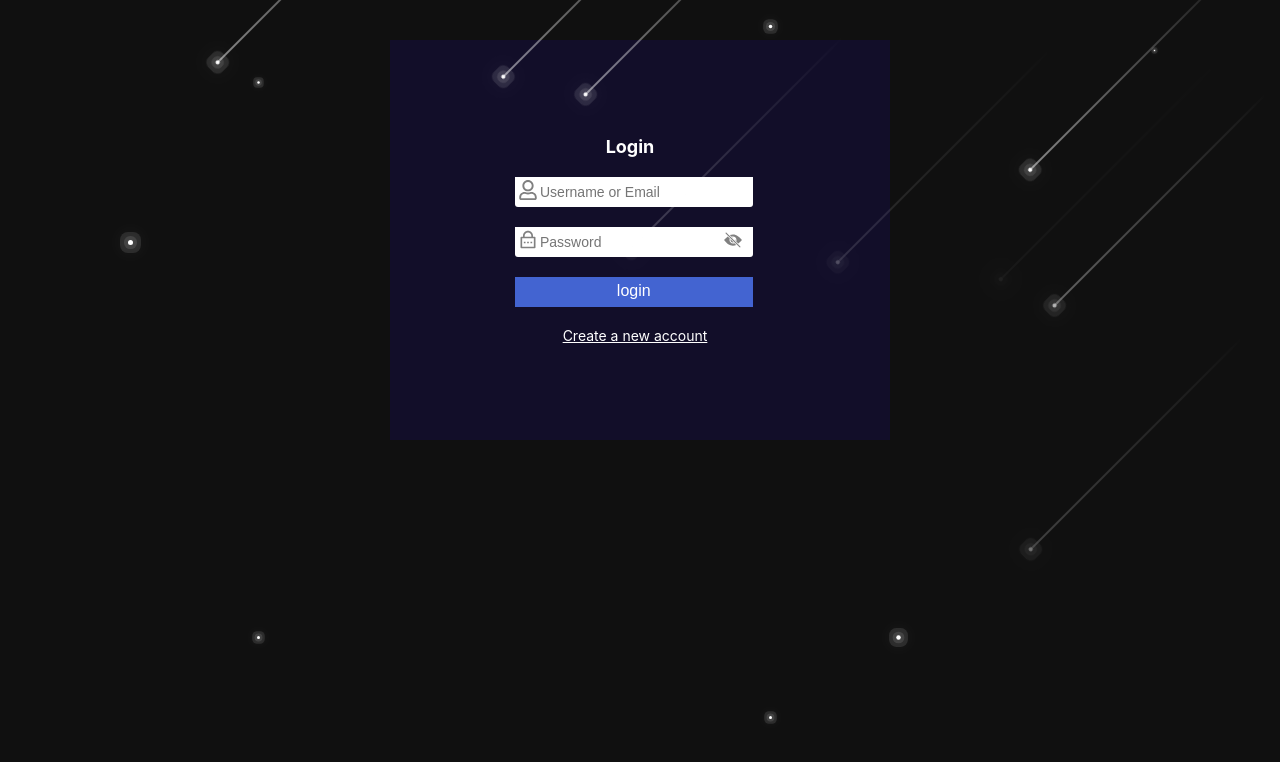
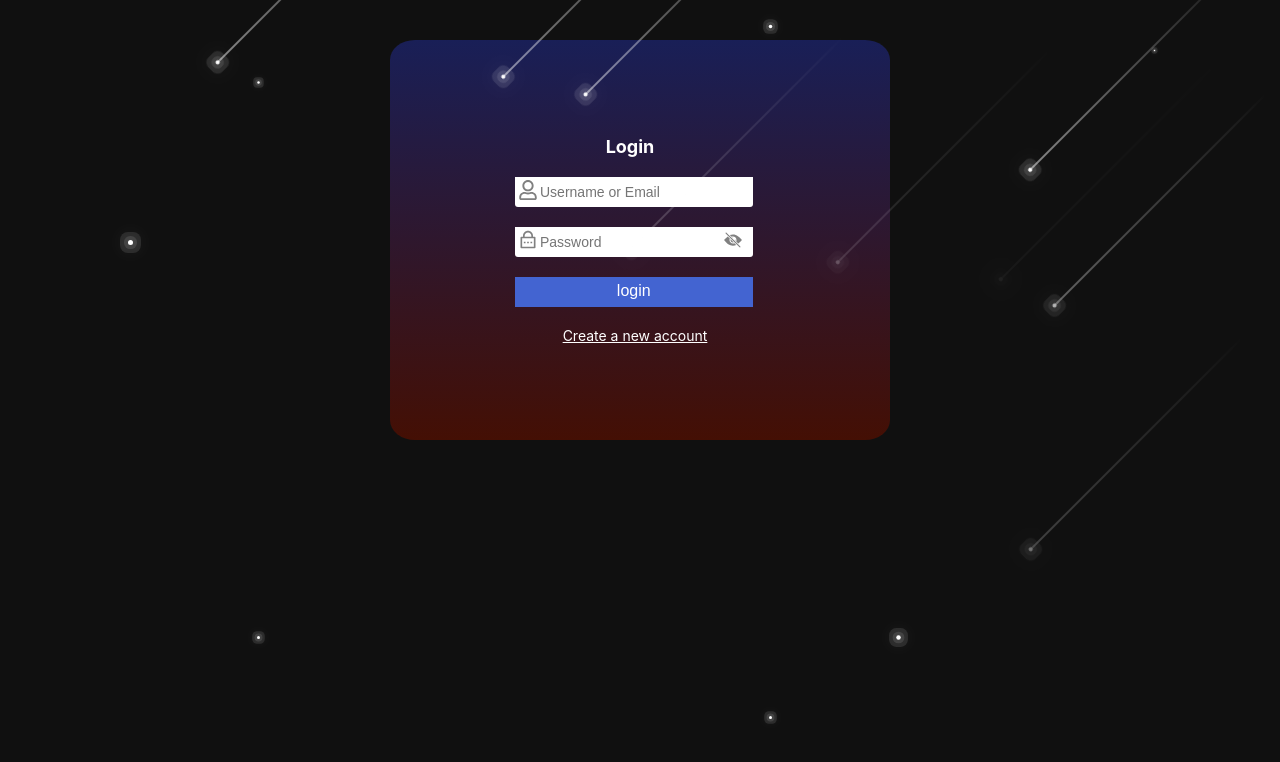
Before and after one commit to mitrabodh/libramate, a React (Create React App) app: page /login in a window 1280 px wide. Shown: the top 762 px of the page. Built offline with nearby package versions, Linux system fonts and the light colour scheme.

Commit message:
Changed the background of forms.

```diff
--- a/src/components/authentication.module.css
+++ b/src/components/authentication.module.css
@@ -87,8 +87,9 @@ form {
     height: 50%;
     min-height: 350px;
     justify-content: center;
+    border-radius: 5%;
     align-items: center;
-    background-color: rgb(18, 14, 41);
+    background-image: linear-gradient(to bottom, rgb(25, 31, 87), rgb(68, 15, 4));
     height: 50%;
 }
 
```
